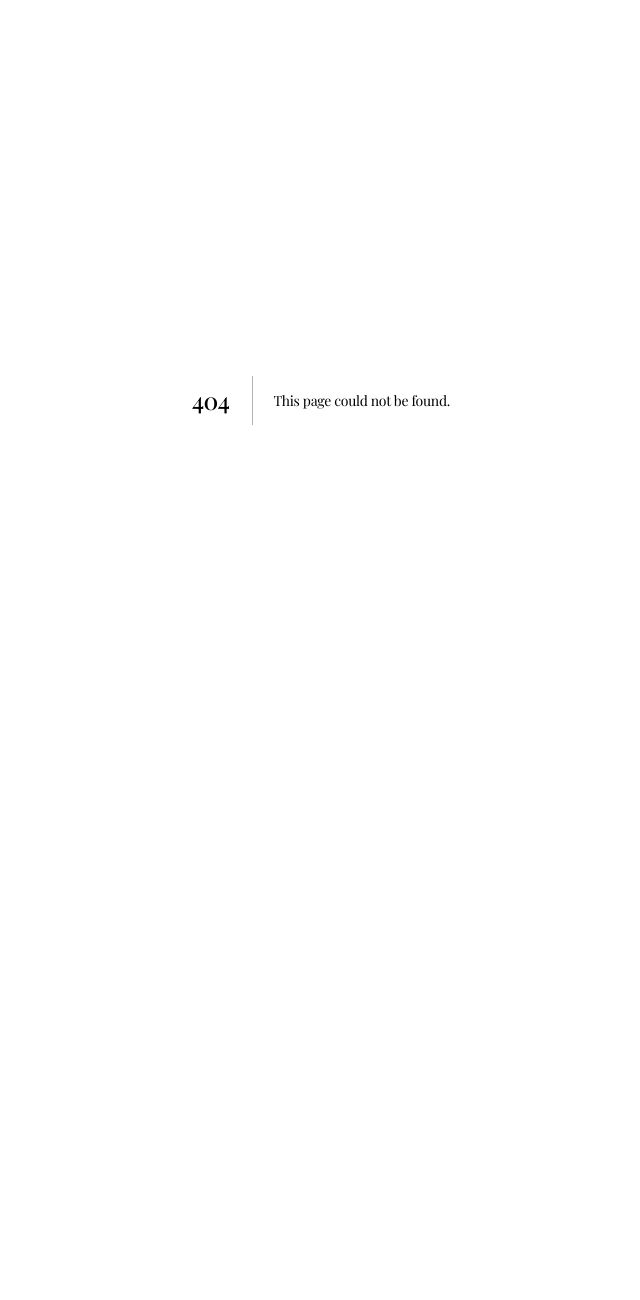
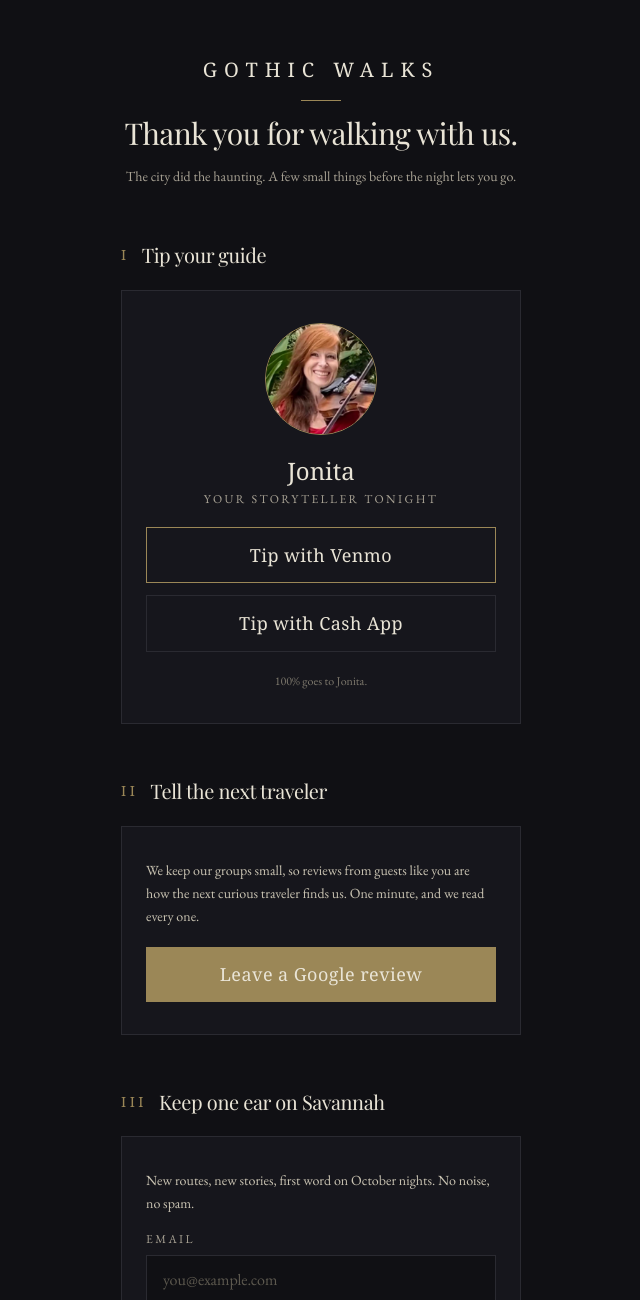
Before and after one commit to memphison/gothicwalks-next, a Next.js app: page /care in a window 1280 px wide. Before the commit this address had no page. Shown: the top 1300 px of the page, without its empty margins (319-959 px from the left). Before the commit the page ends 800 px from the top, so only its background shows below. Built offline with nearby package versions, Linux system fonts and the light colour scheme.

Commit message:
Add /care post-tour page with Jonita tip, review, signup

```diff
--- /dev/null
+++ b/app/care/page.tsx
@@ -0,0 +1,203 @@
+"use client";
+
+// app/care/page.tsx
+// Post-tour page: Tip your guide -> Leave a review -> Stay in touch.
+// Supports ?g=<guide-slug> so each guide's card QR opens with their tip section.
+// Before launch: swap GUIDE PHOTO and FORMSPREE_ID placeholders.
+
+import { useEffect, useState } from "react";
+
+const FORMSPREE_ID = "YOUR_NEW_FORM_ID"; // create a new Formspree form for this, don't reuse the contact form
+const GOOGLE_REVIEW_URL =
+  "https://search.google.com/local/writereview?placeid=ChIJswE-vM2KOC4R9HlkSGnHMog";
+
+const GUIDES = [
+  {
+    slug: "jonita",
+    name: "Jonita",
+    photo: "/guides/jonita.jpg", // headshot, square, ~600px
+    venmo: "https://venmo.com/u/Jonita-Aadland",
+    cashapp: "https://cash.app/$JonitaAadland",
+  },
+  // add future guides here
+];
+
+export default function CarePage() {
+  const [guide, setGuide] = useState(GUIDES[0]);
+  const [status, setStatus] = useState<"idle" | "sending" | "done" | "error">("idle");
+
+  useEffect(() => {
+    const slug = new URLSearchParams(window.location.search).get("g");
+    const match = GUIDES.find((g) => g.slug === slug);
+    if (match) setGuide(match);
+  }, []);
+
+  async function handleSubmit(e: React.FormEvent<HTMLFormElement>) {
+    e.preventDefault();
+    setStatus("sending");
+    const data = new FormData(e.currentTarget);
+    try {
+      const res = await fetch(`https://formspree.io/f/${FORMSPREE_ID}`, {
+        method: "POST",
+        body: data,
+        headers: { Accept: "application/json" },
+      });
+      setStatus(res.ok ? "done" : "error");
+    } catch {
+      setStatus("error");
+    }
+  }
+
+  return (
+    <main className="min-h-screen bg-[#101014] text-[#e9e4d6] antialiased">
+      <div className="mx-auto flex max-w-md flex-col gap-14 px-6 py-14">
+
+        {/* Header */}
+        <header className="flex flex-col items-center gap-4 text-center">
+          <p className="font-serif text-xl uppercase tracking-[0.35em]">
+            Gothic Walks
+          </p>
+          <span aria-hidden className="h-px w-10 bg-[#9b8757]" />
+          <h1 className="font-serif text-3xl leading-snug">
+            Thank you for walking with&nbsp;us.
+          </h1>
+          <p className="text-sm leading-relaxed text-[#a8a294]">
+            The city did the haunting. A few small things before the night lets you go.
+          </p>
+        </header>
+
+        {/* 1. Tip your guide */}
+        <section aria-labelledby="tip" className="flex flex-col gap-6">
+          <div className="flex items-center gap-3">
+            <span className="font-serif text-sm tracking-[0.25em] text-[#9b8757]">I</span>
+            <h2 id="tip" className="font-serif text-xl tracking-wide">
+              Tip your guide
+            </h2>
+          </div>
+
+          <div className="flex flex-col items-center gap-5 border border-[#2a2a31] bg-[#16161c] px-6 py-8">
+            <img
+              src={guide.photo}
+              alt={`${guide.name}, Gothic Walks guide`}
+              className="h-28 w-28 rounded-full border border-[#9b8757] object-cover"
+            />
+            <div className="flex flex-col items-center gap-1 text-center">
+              <p className="font-serif text-2xl">{guide.name}</p>
+              <p className="text-xs uppercase tracking-[0.2em] text-[#a8a294]">
+                Your storyteller tonight
+              </p>
+            </div>
+            <div className="flex w-full flex-col gap-3">
+              <a href={guide.venmo} className="block w-full border border-[#9b8757] py-3 text-center font-serif tracking-wide transition-colors hover:bg-[#9b8757] hover:text-[#101014]">
+                Tip with Venmo
+              </a>
+              <a href={guide.cashapp} className="block w-full border border-[#2a2a31] py-3 text-center font-serif tracking-wide transition-colors hover:border-[#9b8757]">
+                Tip with Cash App
+              </a>
+            </div>
+            <p className="text-xs leading-relaxed text-[#7d786c]">
+              100% goes to {guide.name}.
+            </p>
+          </div>
+        </section>
+
+        {/* 2. Leave a review */}
+        <section aria-labelledby="review" className="flex flex-col gap-6">
+          <div className="flex items-center gap-3">
+            <span className="font-serif text-sm tracking-[0.25em] text-[#9b8757]">II</span>
+            <h2 id="review" className="font-serif text-xl tracking-wide">
+              Tell the next traveler
+            </h2>
+          </div>
+          <div className="flex flex-col gap-5 border border-[#2a2a31] bg-[#16161c] px-6 py-8">
+            <p className="text-sm leading-relaxed text-[#c9c3b2]">
+              We keep our groups small, so reviews from guests like you are how
+              the next curious traveler finds us. One minute, and we read every one.
+            </p>
+            <a
+              href={GOOGLE_REVIEW_URL}
+              className="block w-full bg-[#9b8757] py-3 text-center font-serif tracking-wide text-[#101014] transition-opacity hover:opacity-90"
+            >
+              Leave a Google review
+            </a>
+          </div>
+        </section>
+
+        {/* 3. Stay in touch */}
+        <section aria-labelledby="stay" className="flex flex-col gap-6">
+          <div className="flex items-center gap-3">
+            <span className="font-serif text-sm tracking-[0.25em] text-[#9b8757]">III</span>
+            <h2 id="stay" className="font-serif text-xl tracking-wide">
+              Keep one ear on Savannah
+            </h2>
+          </div>
+
+          {status === "done" ? (
+            <div className="flex flex-col items-center gap-3 border border-[#9b8757] bg-[#16161c] px-6 py-10 text-center">
+              <p className="font-serif text-xl">You&rsquo;re on the list.</p>
+              <p className="text-sm text-[#a8a294]">
+                We&rsquo;ll write when there&rsquo;s something worth telling.
+              </p>
+            </div>
+          ) : (
+            <form onSubmit={handleSubmit} className="flex flex-col gap-4 border border-[#2a2a31] bg-[#16161c] px-6 py-8">
+              <p className="text-sm leading-relaxed text-[#c9c3b2]">
+                New routes, new stories, first word on October nights. No noise, no spam.
+              </p>
+              <label className="flex flex-col gap-2 text-xs uppercase tracking-[0.2em] text-[#a8a294]">
+                Email
+                <input
+                  type="email"
+                  name="email"
+                  required
+                  placeholder="you@example.com"
+                  className="border border-[#2a2a31] bg-[#101014] px-4 py-3 text-base normal-case tracking-normal text-[#e9e4d6] placeholder-[#5d594f] focus:border-[#9b8757] focus:outline-none"
+                />
+              </label>
+              <label className="flex flex-col gap-2 text-xs uppercase tracking-[0.2em] text-[#a8a294]">
+                Mobile (optional)
+                <input
+                  type="tel"
+                  name="phone"
+                  placeholder="(912) 555-0100"
+                  className="border border-[#2a2a31] bg-[#101014] px-4 py-3 text-base normal-case tracking-normal text-[#e9e4d6] placeholder-[#5d594f] focus:border-[#9b8757] focus:outline-none"
+                />
+              </label>
+              <label className="flex items-start gap-3 text-xs leading-relaxed text-[#a8a294]">
+                <input type="checkbox" name="sms_consent" value="yes" className="mt-1 accent-[#9b8757]" />
+                <span>
+                  I agree to receive occasional texts from Gothic Walks (about 1&ndash;2
+                  per month). Msg &amp; data rates may apply. Reply STOP to opt out.
+                </span>
+              </label>
+              <input type="hidden" name="guide" value={guide.slug} />
+              <button
+                type="submit"
+                disabled={status === "sending"}
+                className="w-full border border-[#9b8757] py-3 font-serif tracking-wide transition-colors hover:bg-[#9b8757] hover:text-[#101014] disabled:opacity-50"
+              >
+                {status === "sending" ? "One moment\u2026" : "Walk with us again"}
+              </button>
+              {status === "error" && (
+                <p className="text-xs text-[#c07a6a]">
+                  Something slipped in the dark. Try once more.
+                </p>
+              )}
+            </form>
+          )}
+        </section>
+
+        {/* Footer */}
+        <footer className="flex flex-col items-center gap-3 pb-4 text-center">
+          <span aria-hidden className="h-px w-10 bg-[#9b8757]" />
+          <p className="font-serif text-sm italic text-[#a8a294]">
+            The city does the haunting. We just tell the story.
+          </p>
+          <p className="text-xs text-[#5d594f]">
+            Gothic Walks &middot; Savannah, Georgia &middot; gothicwalks.com
+          </p>
+        </footer>
+      </div>
+    </main>
+  );
+}
```
Also changed, not shown: public/guides/jonita.jpg (added).
